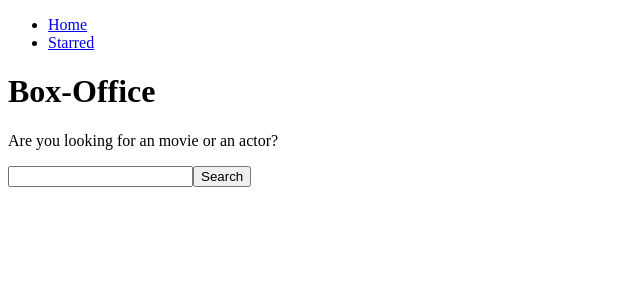
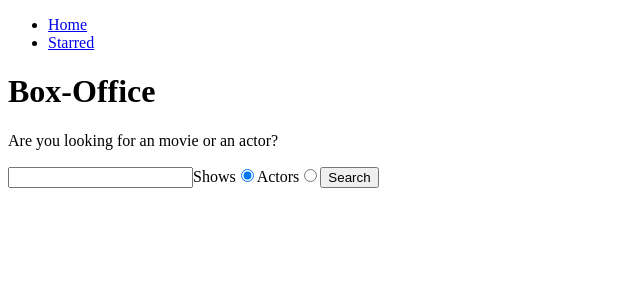
Before and after one commit to gopala142002/Box-Office, a React (Create React App) app: page / in a window 1280 px wide. Shown: the top 300 px of the page, without its empty margins (0-640 px from the left). Built offline with nearby package versions, Linux system fonts and the light colour scheme.

Commit message:
added search for actors

```diff
--- a/package.json
+++ b/package.json
@@ -28,7 +28,8 @@
     "start": "react-scripts start",
     "build": "react-scripts build",
     "test": "react-scripts test",
-    "eject": "react-scripts eject"
+    "eject": "react-scripts eject",
+    "format":"prettier --write src/**/*.{js,jsx}"
   },
   "eslintConfig": {
     "extends": [
--- a/src/api/tvmaze.js
+++ b/src/api/tvmaze.js
@@ -1,9 +1,10 @@
-const baseURL="https://api.tvmaze.com";
-const apiGet=async (queryString)=>{
-    // throw new Error("Something bad happened");
-    const data=await fetch(`${baseURL}${queryString}`);
-    const res=await data.json();
-    return res;
-}
+const baseURL = "https://api.tvmaze.com";
+const apiGet = async (queryString) => {
+  // throw new Error("Something bad happened");
+  const data = await fetch(`${baseURL}${queryString}`);
+  const res = await data.json();
+  return res;
+};
 
-export const searchForShows=(query)=>apiGet(`/search/shows?q=${query}`);
+export const searchForShows = (query) => apiGet(`/search/shows?q=${query}`);
+export const searchForPeople = (query) => apiGet(`/search/people?q=${query}`);
--- a/src/components/AppTitle.jsx
+++ b/src/components/AppTitle.jsx
@@ -1,10 +1,13 @@
-const AppTitle=(props)=>{
-    const {title="Box-Office",subtitle="Are you looking for an movie or an actor?"}=props;
-    return(
-        <div>
-            <h1>{title}</h1>
-            <p>{subtitle}</p>
-        </div>
-    )
+const AppTitle = (props) => {
+  const {
+    title = "Box-Office",
+    subtitle = "Are you looking for an movie or an actor?",
+  } = props;
+  return (
+    <div>
+      <h1>{title}</h1>
+      <p>{subtitle}</p>
+    </div>
+  );
 };
 export default AppTitle;
--- a/src/components/Navs.jsx
+++ b/src/components/Navs.jsx
@@ -1,23 +1,25 @@
 import { Link } from "react-router-dom";
-const LINKS=[
+const LINKS = [
   {
-        text:"Home",
-        to:"/"
+    text: "Home",
+    to: "/",
   },
   {
-        text:"Starred",
-        to:"/Starred"
-    }
+    text: "Starred",
+    to: "/Starred",
+  },
 ];
-const Navs=()=>{
-    return(
+const Navs = () => {
+  return (
     <div>
       <ul>
-                {
-                    LINKS.map((LINK)=><li key={LINK.to}><Link to={LINK.to}>{LINK.text}</Link></li>)
-                }
+        {LINKS.map((LINK) => (
+          <li key={LINK.to}>
+            <Link to={LINK.to}>{LINK.text}</Link>
+          </li>
+        ))}
       </ul>
     </div>
-    )
+  );
 };
 export default Navs;
--- a/src/index.js
+++ b/src/index.js
@@ -1,6 +1,6 @@
 // import reactDOM from 'react-dom';
-import App from './App';
+import App from "./App";
 // reactDOM.render(<App/>,document.getElementById("root"));
 import ReactDOM from "react-dom/client";
-const root = ReactDOM.createRoot(document.getElementById("root"))
+const root = ReactDOM.createRoot(document.getElementById("root"));
 root.render(<App />);
--- a/src/pages/Contact.jsx
+++ b/src/pages/Contact.jsx
@@ -1,6 +1,4 @@
-const contact=()=>{
-    return(
-        <div>contact</div>
-    )
+const contact = () => {
+  return <div>contact</div>;
 };
 export default contact;
--- a/src/pages/Home.jsx
+++ b/src/pages/Home.jsx
@@ -1,47 +1,78 @@
 import { useState } from "react";
-import { searchForShows } from "../api/tvmaze";
-const Home=()=>{
-    const [searchStr,setSearchStr]=useState('');
-    const [apiData,setApiData]=useState(null);
-    const [apiDataError,setApiDataError]=useState(null);
+import { searchForShows ,searchForPeople} from "../api/tvmaze";
+const Home = () => {
+  const [searchStr, setSearchStr] = useState("");
+  const [apiData, setApiData] = useState(null);
+  const [apiDataError, setApiDataError] = useState(null);
+  const [searchOption, setSearchOption] = useState("shows");
   console.log(apiDataError);
-    const onSearchInput=(ev)=>{
+  const onSearchInput = (ev) => {
     setSearchStr(ev.target.value);
-    }
-    const onSearch=async(ev)=>{
+  };
+  console.log(searchOption);
+  const onRadioChange = (ev) => {
+    setSearchOption(ev.target.value);
+  };
+  const onSearch = async (ev) => {
     ev.preventDefault();
-        try{
+    try {
       setApiDataError(null);
-            const shows=await searchForShows(searchStr);
+      if(searchOption==="shows")
+      {
+        const shows = await searchForShows(searchStr);
         setApiData(shows);
         console.log(apiData);
       }
-        catch(error)
+      else
       {
+        const shows = await searchForPeople(searchStr);
+        setApiData(shows);
+        console.log(apiData);
+      }
+    } catch (error) {
       setApiDataError(error);
     }
+  };
+  const renderApiData = () => {
+    if (apiDataError) {
+      return <div>Error ocurred:{apiDataError.message}</div>;
     }
-    const renderApiData=()=>{
-        if(apiDataError)
-        {
-            return <div>Error ocurred:{apiDataError.message}</div>
-        }
-        if(apiData)
-        {
-            return apiData.map((data)=>(<div key={data.show.id}>{data.show.name}</div>))
+    if (apiData) {
+      return apiData[0].show?apiData.map((data) => (
+        <div key={data.show.id}>{data.show.name}</div>
+      )):apiData.map((data) => (
+        <div key={data.person.id}>{data.person.name}</div>));
     }
     return null;
-    }
-    return(
+  };
+  return (
     <div>
       <form onSubmit={onSearch}>
-                <input type="text" onChange={onSearchInput} value={searchStr}/>
+        <input type="text" onChange={onSearchInput} value={searchStr} />
+        <label>
+          Shows
+          <input
+            type="radio"
+            name="search-option"
+            value="shows"
+            checked={searchOption === "shows"}
+            onChange={onRadioChange}
+          />
+        </label>
+        <label>
+          Actors
+          <input
+            type="radio"
+            name="search-option"
+            value="actors"
+            checked={searchOption === "actors"}
+            onChange={onRadioChange}
+          />
+        </label>
         <button type="submit">Search</button>
       </form>
-            <div>
-                {renderApiData()}
+      <div>{renderApiData()}</div>
     </div>
-        </div>
-    )
+  );
 };
 export default Home;
```
Also changed, not shown: src/App.js (+18 -11 lines), src/components/MainLayout.jsx (+7 -7 lines), src/pages/Starred.jsx (+2 -6 lines). Lines whose indentation alone changed are shown as unchanged.
